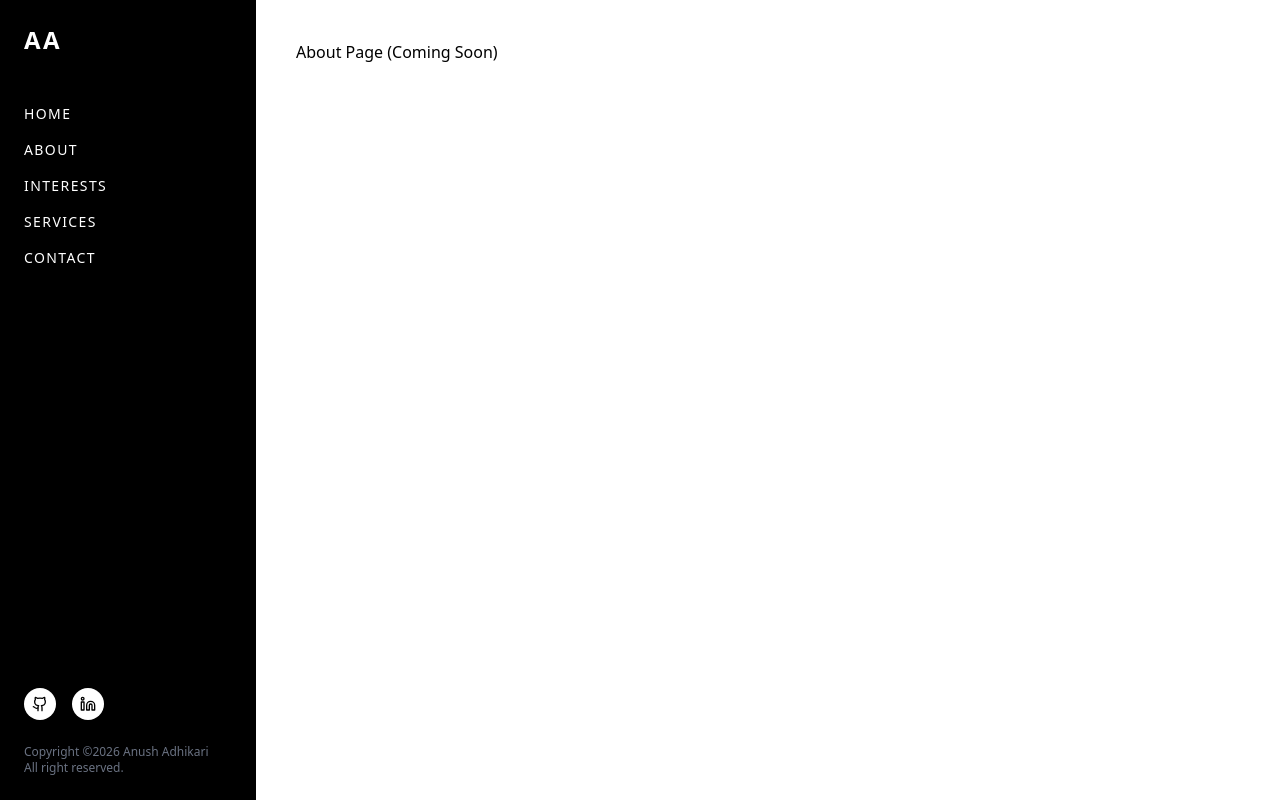
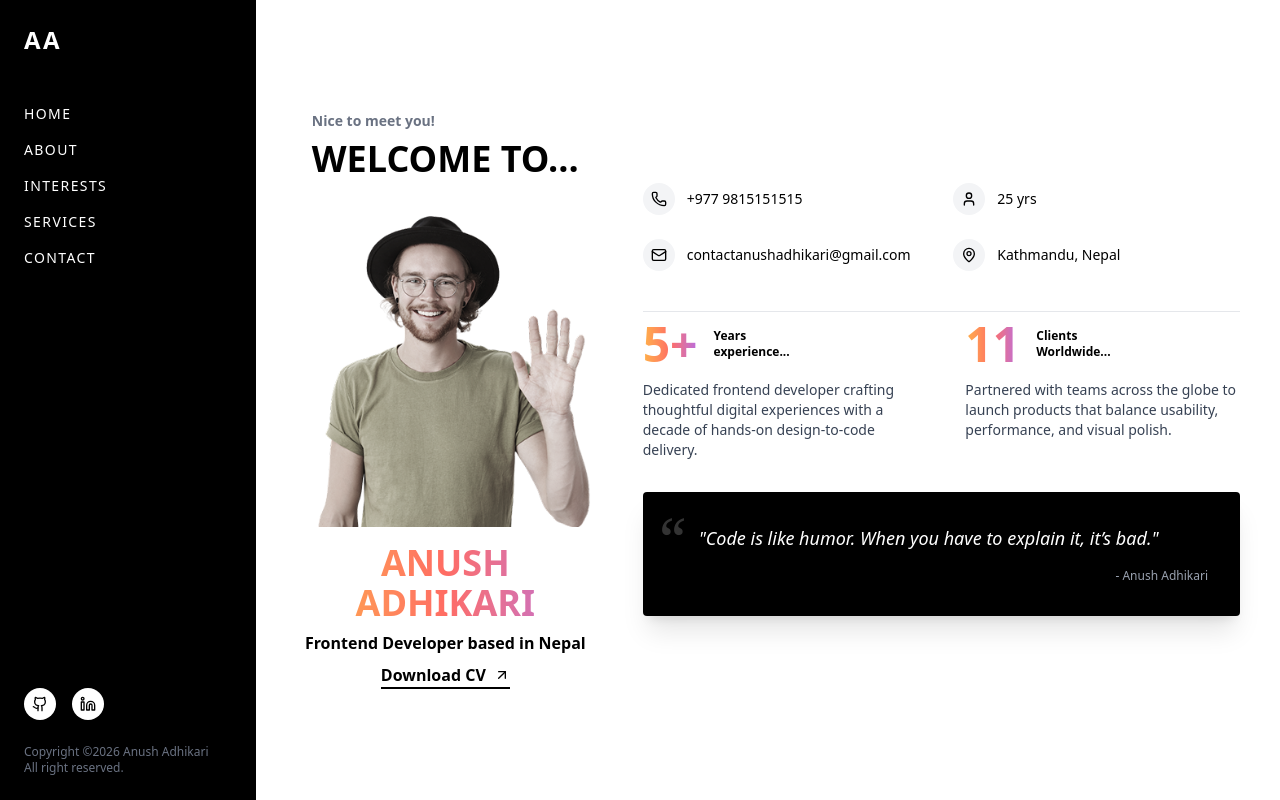
Before and after one commit to AnushAdk04/React-Portfolio-CSIT, a React (Vite) app: page /about in a window 1280 px wide. Built offline with nearby package versions, Linux system fonts and the light colour scheme.

Commit message:
about page added

```diff
--- a/src/App.jsx
+++ b/src/App.jsx
@@ -2,22 +2,19 @@ import React from 'react';
 import { BrowserRouter, Routes, Route } from 'react-router-dom';
 import Layout from './components/Layout';
 import Home from './pages/Home';
+import About from './pages/About';
 
 function App() {
   return (
     <BrowserRouter>
       <Routes>
-
         <Route path="/" element={<Layout />}>
           <Route index element={<Home />} />
-
-          {/* Placeholder routes for now */}
-          <Route path="about" element={<div className="p-10">About Page (Coming Soon)</div>} />
+          <Route path="about" element={<About />} />
+          <Route path="interests" element={<div className='p-10'>Interests Page (Coming Soon)</div>} />
           <Route path="services" element={<div className="p-10">Services Page (Coming Soon)</div>} />
-          <Route path="interests" element={<div className="p-10">Interests Page (Coming Soon)</div>} />
           <Route path="contact" element={<div className="p-10">Contact Page (Coming Soon)</div>} />
         </Route>
-
       </Routes>
     </BrowserRouter>
   );
--- /dev/null
+++ b/src/pages/About.jsx
@@ -0,0 +1,122 @@
+import React from 'react';
+import AboutImage from '../assets/About.png';
+import CVImage from '../assets/CV.png';
+import { ArrowUpRight, Phone, Mail, User, MapPin } from 'lucide-react';
+
+const About = () => {
+    return (
+        <div className="min-h-screen bg-white flex items-center justify-center p-10">
+            <div className="container mx-auto flex flex-col md:flex-row items-center justify-between gap-12">
+
+                {/* Left Side - Image */}
+                <div className="md:w-1/3 flex flex-col items-center justify-center text-center space-y-4">
+                    <div>
+                        <p className="text-sm font-bold text-gray-500 text-left mb-2">Nice to meet you!</p>
+                        <h1 className="text-4xl font-black text-black">WELCOME TO...</h1>
+                    </div>
+                    <img
+                        src={AboutImage}
+                        alt="Anush Adhikari"
+                        className="max-h-[70vh] object-cover rounded-xl shadow-none"
+                    />
+                    <div className="flex flex-col items-center">
+                        <h2 className="text-4xl font-bold bg-linear-to-r from-[#FFB147] via-[#FF6C63] to-[#B86ADF] bg-clip-text text-transparent w-fit">
+                            ANUSH ADHIKARI
+                        </h2>
+                        <p className="text-md font-bold text-black mt-2">
+                            Frontend Developer based in Nepal
+                        </p>
+                        <a
+                            href={CVImage}
+                            target="_blank"
+                            rel="noreferrer"
+                            className="flex items-center space-x-2 text-black font-bold border-b-2 border-black mt-2"
+                        >
+                            <span>Download CV</span>
+                            <ArrowUpRight size={16} />
+                        </a>
+                    </div>
+                </div>
+
+                {/* Right Side - Content */}
+                <div className="md:w-2/3 flex flex-col space-y-8">
+
+                    {/* Info Grid */}
+                    <div className="grid grid-cols-1 md:grid-cols-2 gap-6 text-sm font-medium text-black">
+                        <div className="flex items-center space-x-3">
+                            <div className="p-2 bg-gray-100 rounded-full">
+                                <Phone size={16} />
+                            </div>
+                            <span>+977 9815151515</span>
+                        </div>
+                        <div className="flex items-center space-x-3">
+                            <div className="p-2 bg-gray-100 rounded-full">
+                                <User size={16} />
+                            </div>
+                            <span>25 yrs</span>
+                        </div>
+                        <div className="flex items-center space-x-3">
+                            <div className="p-2 bg-gray-100 rounded-full">
+                                <Mail size={16} />
+                            </div>
+                            <span>contactanushadhikari@gmail.com</span>
+                        </div>
+                        <div className="flex items-center space-x-3">
+                            <div className="p-2 bg-gray-100 rounded-full">
+                                <MapPin size={16} />
+                            </div>
+                            <span>Kathmandu, Nepal</span>
+                        </div>
+                    </div>
+
+                    <div className="border-t border-gray-200 w-full my-2"></div>
+
+                    {/* Stats */}
+                    <div className="flex flex-col md:flex-row gap-12">
+                        <div className="flex-1 space-y-3">
+                            <div className="flex items-center gap-4">
+                                <span className="text-5xl font-bold text-transparent bg-clip-text bg-linear-to-r from-[#FFB147] via-[#FF6C63] to-[#B86ADF]">
+                                    5+
+                                </span>
+                                <div className="flex flex-col text-xs font-bold text-black">
+                                    <span>Years</span>
+                                    <span>experience...</span>
+                                </div>
+                            </div>
+                            <p className="text-sm text-gray-700">
+                                Dedicated frontend developer crafting thoughtful digital experiences with a decade of hands-on design-to-code delivery.
+                            </p>
+                        </div>
+                        <div className="flex-1 space-y-3">
+                            <div className="flex items-center gap-4">
+                                <span className="text-5xl font-bold text-transparent bg-clip-text bg-linear-to-r from-[#FFB147] via-[#FF6C63] to-[#B86ADF]">
+                                    11
+                                </span>
+                                <div className="flex flex-col text-xs font-bold text-black">
+                                    <span>Clients</span>
+                                    <span>Worldwide...</span>
+                                </div>
+                            </div>
+                            <p className="text-sm text-gray-700">
+                                Partnered with teams across the globe to launch products that balance usability, performance, and visual polish.
+                            </p>
+                        </div>
+                    </div>
+
+
+                    {/* Quote Block */}
+                    <div className="bg-black text-white p-8 relative rounded-sm shadow-xl">
+                        <span className="text-6xl absolute top-4 left-4 opacity-20 font-serif">“</span>
+                        <p className="italic font-medium text-lg relative z-10 pl-6">
+                            "Code is like humor. When you have to explain it, it’s bad."
+                        </p>
+                        <p className="text-right text-xs text-gray-400 mt-4">- Anush Adhikari</p>
+                    </div>
+
+                </div>
+            </div>
+        </div>
+    );
+};
+
+export default About;
```
Also changed, not shown: src/assets/About.png (added), src/assets/CV.png (added).
